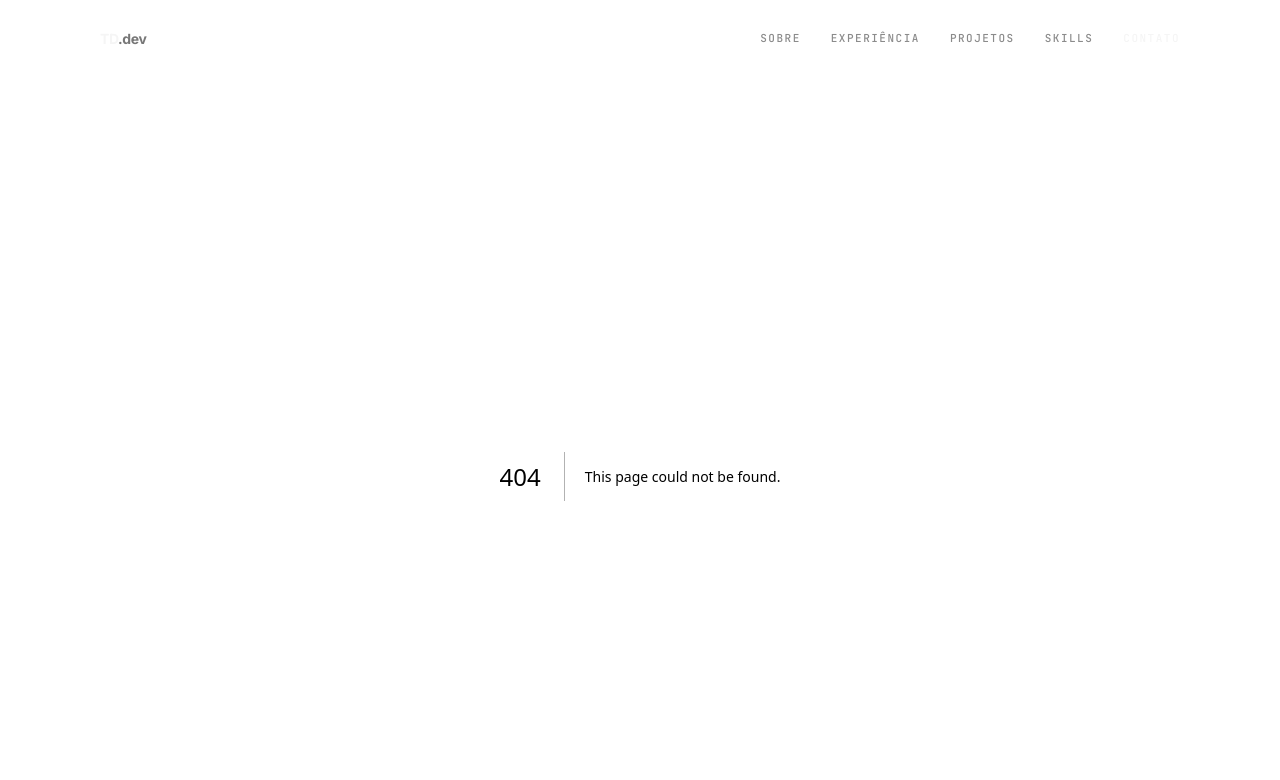
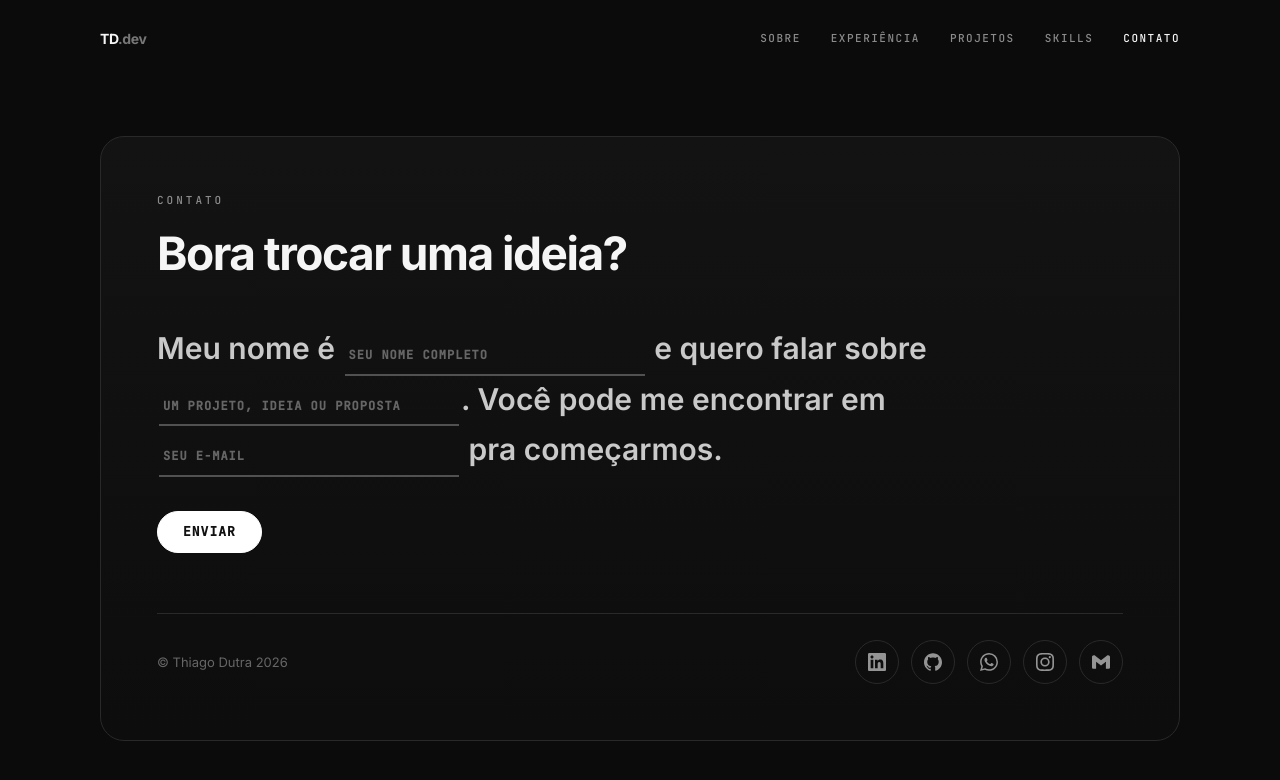
Before and after one commit to dutrathiagodev/portifolio, a Next.js app: page /contato in a window 1280 px wide. Before the commit this address had no page. Shown: the top 780 px of the page. Built offline with nearby package versions, Linux system fonts and the light colour scheme.

Commit message:
feat: adiciona seções e rotas do portfólio em Next.js

```diff
--- /dev/null
+++ b/src/app/contato/page.tsx
@@ -0,0 +1,8 @@
+import type { Metadata } from "next";
+import { Contact } from "@/components/sections/contact/contact";
+
+export const metadata: Metadata = { title: "Thiago Dutra | Contato" };
+
+export default function Page() {
+  return <Contact />;
+}
--- /dev/null
+++ b/src/app/experiencia/page.tsx
@@ -0,0 +1,8 @@
+import type { Metadata } from "next";
+import { Experience } from "@/components/sections/experience/experience";
+
+export const metadata: Metadata = { title: "Thiago Dutra | Experiência" };
+
+export default function Page() {
+  return <Experience />;
+}
--- /dev/null
+++ b/src/app/projetos/page.tsx
@@ -0,0 +1,8 @@
+import type { Metadata } from "next";
+import { Projects } from "@/components/sections/projects/projects";
+
+export const metadata: Metadata = { title: "Thiago Dutra | Projetos" };
+
+export default function Page() {
+  return <Projects />;
+}
--- /dev/null
+++ b/src/app/skills/page.tsx
@@ -0,0 +1,8 @@
+import type { Metadata } from "next";
+import { Skills } from "@/components/sections/skills/skills";
+
+export const metadata: Metadata = { title: "Thiago Dutra | Skills" };
+
+export default function Page() {
+  return <Skills />;
+}
--- /dev/null
+++ b/src/app/sobre/page.tsx
@@ -0,0 +1,8 @@
+import type { Metadata } from "next";
+import { About } from "@/components/sections/about/about";
+
+export const metadata: Metadata = { title: "Thiago Dutra | Sobre" };
+
+export default function Page() {
+  return <About />;
+}
--- /dev/null
+++ b/src/components/sections/about/about.tsx
@@ -0,0 +1,49 @@
+import { PageHeading } from "@/components/ui/page-heading";
+import { aboutContent } from "@/content/sobre";
+
+export function About() {
+  const { heading, paragraphs, doLabel, doItems, educationLabel, education } =
+    aboutContent;
+
+  return (
+    <main className="page">
+      <PageHeading {...heading} />
+
+      {paragraphs.map((text) => (
+        <p key={text} className="text-block">
+          {text}
+        </p>
+      ))}
+
+      <p className="section-label sub-label">{doLabel}</p>
+
+      <div className="about-grid">
+        {doItems.map((item, index) => (
+          <div key={item.title} className="about-card">
+            <span className="about-number">
+              {String(index + 1).padStart(2, "0")}
+            </span>
+            <h3>{item.title}</h3>
+            <p>{item.description}</p>
+          </div>
+        ))}
+      </div>
+
+      <p className="section-label sub-label">{educationLabel}</p>
+
+      <ul className="education-list">
+        {education.map((item) => (
+          <li key={item.title} className="education-item">
+            <h3>{item.title}</h3>
+            {item.meta.map((line) => (
+              <p key={line} className="education-meta">
+                {line}
+              </p>
+            ))}
+            <p className="education-detail">{item.detail}</p>
+          </li>
+        ))}
+      </ul>
+    </main>
+  );
+}
--- /dev/null
+++ b/src/components/sections/contact/contact-form.tsx
@@ -0,0 +1,63 @@
+"use client";
+
+import type { FormEvent } from "react";
+import { contactContent } from "@/content/contato";
+
+// site sem backend: o "enviar" monta um e-mail pronto
+export function ContactForm() {
+  const { fields, email: to, mailSubjectPrefix } = contactContent;
+
+  function handleSubmit(event: FormEvent<HTMLFormElement>) {
+    event.preventDefault();
+
+    const data = new FormData(event.currentTarget);
+    const name = String(data.get("name"));
+    const subject = String(data.get("subject"));
+    const email = String(data.get("email"));
+
+    const body = `Meu nome é ${name} e quero falar sobre ${subject}. Você pode me encontrar em ${email}.`;
+
+    window.location.href = `mailto:${to}?subject=${encodeURIComponent(
+      mailSubjectPrefix + name,
+    )}&body=${encodeURIComponent(body)}`;
+  }
+
+  return (
+    <form className="mad-lib" onSubmit={handleSubmit}>
+      <p>
+        Meu nome é{" "}
+        <input
+          type="text"
+          name="name"
+          placeholder={fields.name}
+          autoComplete="off"
+          aria-label="Seu nome"
+          required
+        />{" "}
+        e quero falar sobre{" "}
+        <input
+          type="text"
+          name="subject"
+          placeholder={fields.subject}
+          autoComplete="off"
+          aria-label="Assunto"
+          required
+        />
+        . Você pode me encontrar em{" "}
+        <input
+          type="email"
+          name="email"
+          placeholder={fields.email}
+          autoComplete="off"
+          aria-label="Seu e-mail"
+          required
+        />{" "}
+        pra começarmos.
+      </p>
+
+      <button type="submit" className="send-btn">
+        ENVIAR
+      </button>
+    </form>
+  );
+}
--- /dev/null
+++ b/src/components/sections/contact/contact.tsx
@@ -0,0 +1,27 @@
+import { SocialLinks } from "@/components/ui/social-links";
+import { contactContent } from "@/content/contato";
+import { ContactForm } from "./contact-form";
+
+export function Contact() {
+  const { label, title, copyright } = contactContent;
+
+  return (
+    <main className="page">
+      <div className="contact-card">
+        <div className="contact-hero">
+          <div className="contact-intro">
+            <p className="section-label">{label}</p>
+            <h1>{title}</h1>
+          </div>
+
+          <ContactForm />
+        </div>
+
+        <div className="contact-footer">
+          <p className="footer-copy">{copyright}</p>
+          <SocialLinks />
+        </div>
+      </div>
+    </main>
+  );
+}
--- /dev/null
+++ b/src/components/sections/experience/experience.tsx
@@ -0,0 +1,35 @@
+import { PageHeading } from "@/components/ui/page-heading";
+import { RichText } from "@/components/ui/rich-text";
+import { experienceContent } from "@/content/experiencia";
+
+export function Experience() {
+  const { heading, items } = experienceContent;
+
+  return (
+    <main className="page">
+      <PageHeading {...heading} />
+
+      <ul className="timeline">
+        {items.map((item) => (
+          <li key={item.title} className="timeline-item">
+            {item.tag && <span className="timeline-tag">{item.tag}</span>}
+            <h3>{item.title}</h3>
+            <p className="timeline-company">{item.company}</p>
+            <p className="timeline-meta">{item.period}</p>
+            <p className="timeline-meta">{item.location}</p>
+
+            <ul className="timeline-list">
+              {item.highlights.map((parts, index) => (
+                <li key={index}>
+                  <RichText parts={parts} />
+                </li>
+              ))}
+            </ul>
+
+            <p className="timeline-stack">{item.stack}</p>
+          </li>
+        ))}
+      </ul>
+    </main>
+  );
+}
--- a/src/components/sections/hero/hero.tsx
+++ b/src/components/sections/hero/hero.tsx
@@ -1,23 +1,59 @@
-import { ButtonLink } from "@/components/ui/button-link";
-import { Container } from "@/components/ui/container";
-import { heroContent } from "@/content/hero";
+import Image from "next/image";
+import Link from "next/link";
+import { SocialLinks } from "@/components/ui/social-links";
+import { homeContent } from "@/content/home";
 
 export function Hero() {
-  const { eyebrow, title, description, primaryAction, secondaryAction } = heroContent;
+  const { label, name, role, technologies, photo, actions } = homeContent;
 
   return (
-    <section id="inicio" className="py-24 sm:py-32">
-      <Container className="flex flex-col gap-6">
-        <p className="text-sm font-medium uppercase tracking-widest text-brand">{eyebrow}</p>
-        <h1 className="text-4xl font-semibold tracking-tight sm:text-6xl">{title}</h1>
-        <p className="max-w-xl text-lg text-foreground/70">{description}</p>
-        <div className="flex flex-col gap-3 sm:flex-row">
-          <ButtonLink href={primaryAction.href}>{primaryAction.label}</ButtonLink>
-          <ButtonLink href={secondaryAction.href} variant="secondary">
-            {secondaryAction.label}
-          </ButtonLink>
+    <main className="hero">
+      <section className="hero-content">
+        <p className="hero-label">{label}</p>
+
+        <h1>{name}</h1>
+        <h2>{role}</h2>
+
+        <p className="technologies">
+          {technologies.map((tech, index) => (
+            <span key={tech}>
+              {index > 0 && (
+                <>
+                  {" "}
+                  <span className="separator">•</span>{" "}
+                </>
+              )}
+              {tech}
+            </span>
+          ))}
+        </p>
+
+        <div className="hero-buttons">
+          {actions.map((action) => (
+            <Link
+              key={action.href}
+              href={action.href}
+              className={`button button-${action.variant}`}
+            >
+              {action.label}
+            </Link>
+          ))}
         </div>
-      </Container>
-    </section>
+
+        <SocialLinks />
+      </section>
+
+      <section className="hero-image">
+        <div className="image-circle">
+          <Image
+            src={photo.src}
+            alt={photo.alt}
+            width={400}
+            height={400}
+            priority
+          />
+        </div>
+      </section>
+    </main>
   );
 }
--- /dev/null
+++ b/src/components/sections/projects/projects.tsx
@@ -0,0 +1,51 @@
+import Image from "next/image";
+import { PageHeading } from "@/components/ui/page-heading";
+import { projectsContent } from "@/content/projetos";
+
+export function Projects() {
+  const { heading, projects } = projectsContent;
+
+  return (
+    <main className="page">
+      <PageHeading {...heading} tightDivider />
+
+      <ul className="project-list">
+        {projects.map((project) => (
+          <li key={project.name} className="project-card">
+            <div className={`project-icon ${project.tone}`}>
+              <Image
+                src={project.image}
+                alt={project.imageAlt}
+                width={44}
+                height={44}
+              />
+            </div>
+
+            <div className="project-info">
+              <h3>
+                {project.href ? (
+                  <a
+                    href={project.href}
+                    target="_blank"
+                    rel="noopener noreferrer"
+                  >
+                    {project.name}
+                  </a>
+                ) : (
+                  project.name
+                )}
+              </h3>
+              <p>{project.description}</p>
+            </div>
+
+            <div className="project-tags">
+              {project.tags.map((tag) => (
+                <span key={tag}>{tag}</span>
+              ))}
+            </div>
+          </li>
+        ))}
+      </ul>
+    </main>
+  );
+}
--- /dev/null
+++ b/src/components/sections/skills/skills.tsx
@@ -0,0 +1,31 @@
+import Image from "next/image";
+import { PageHeading } from "@/components/ui/page-heading";
+import { skillsContent } from "@/content/skills";
+
+export function Skills() {
+  const { heading, groups } = skillsContent;
+
+  return (
+    <main className="page">
+      <PageHeading {...heading} />
+
+      <div className="skills-grid">
+        {groups.map((group) => (
+          <div key={group.label} className="skills-group">
+            <p className="group-label">{group.label}</p>
+            <div className="tag-list">
+              {group.skills.map((skill) => (
+                <span key={skill.name}>
+                  {skill.icon && (
+                    <Image src={skill.icon} alt="" width={14} height={14} />
+                  )}
+                  {skill.name}
+                </span>
+              ))}
+            </div>
+          </div>
+        ))}
+      </div>
+    </main>
+  );
+}
```
